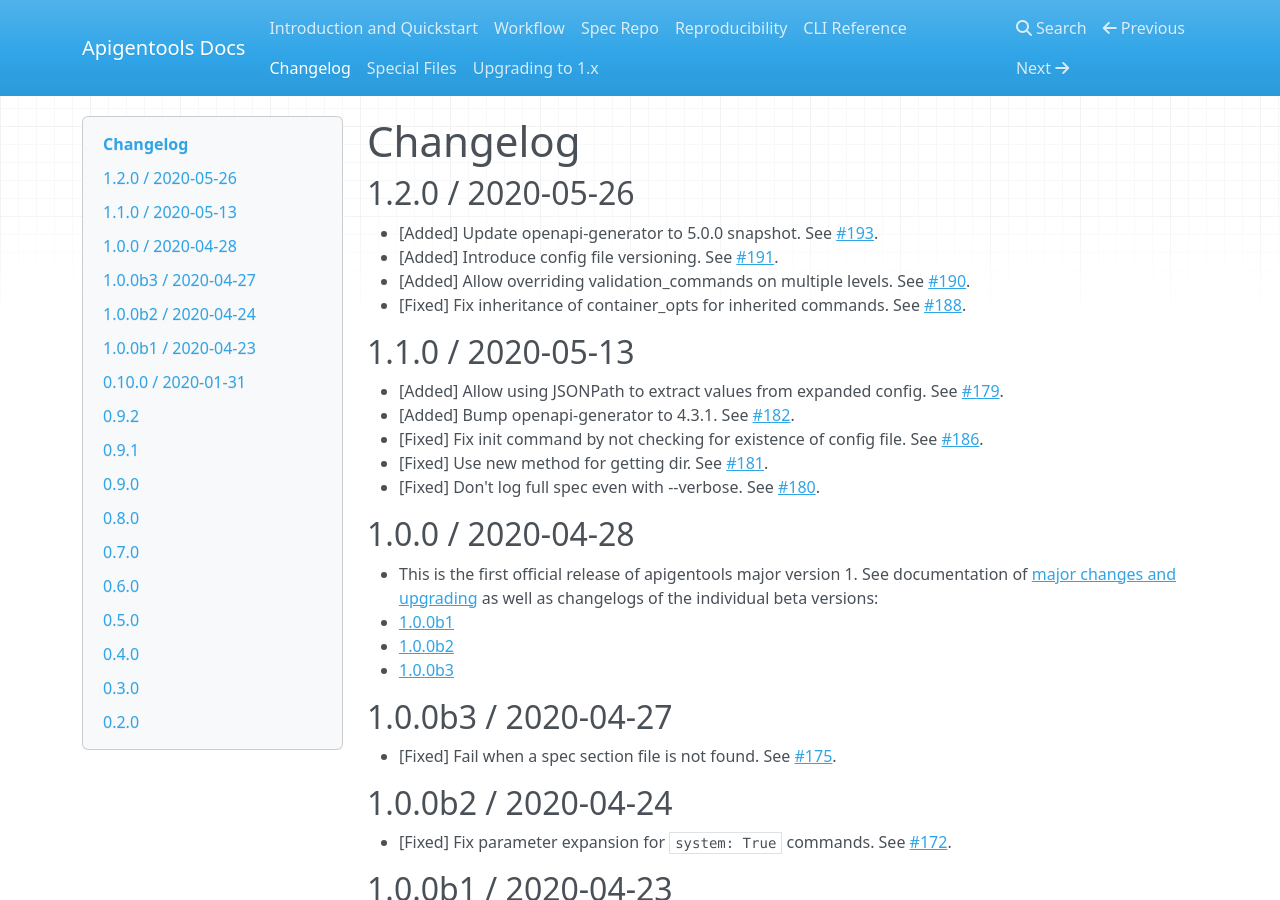
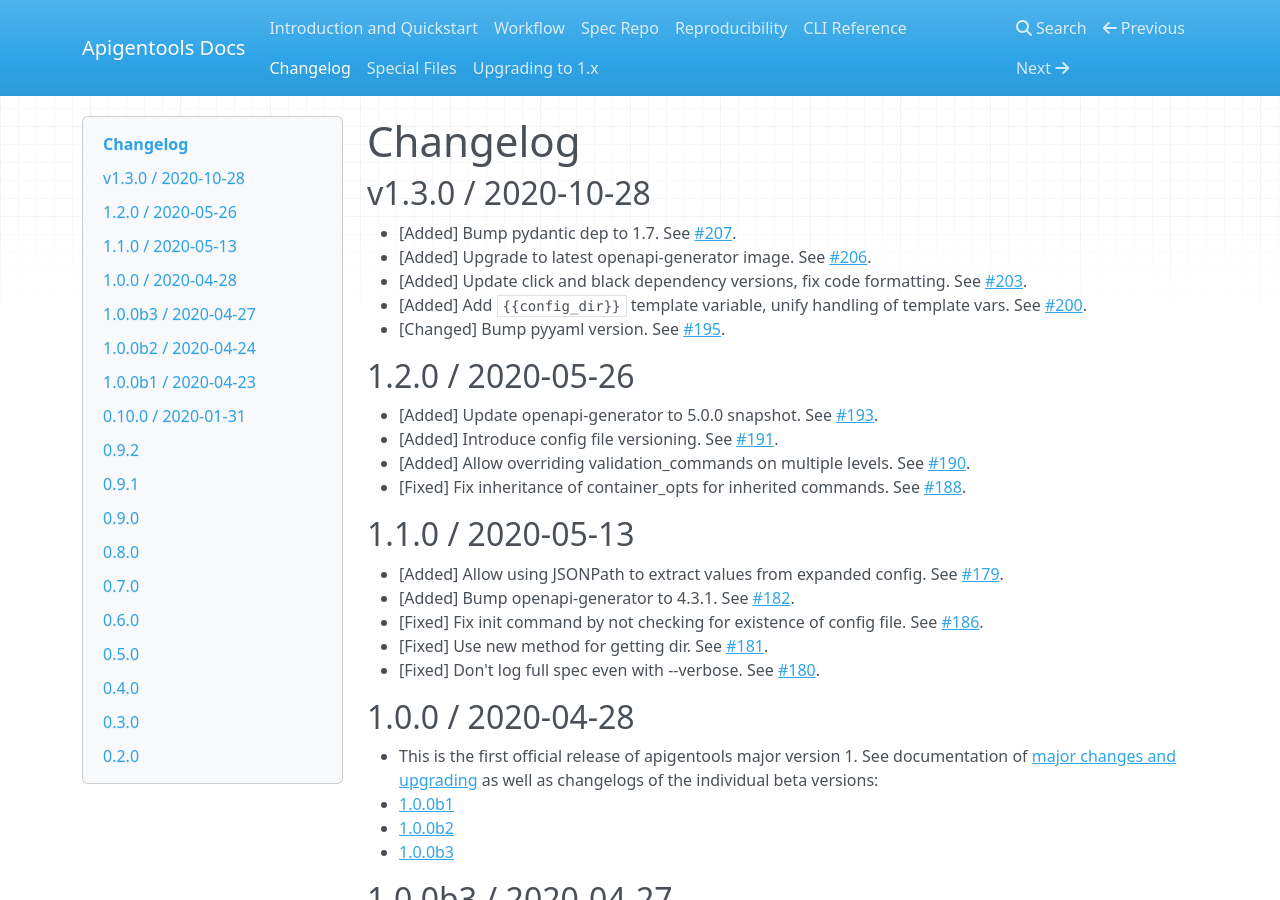
Before and after one commit to DataDog/apigentools, an MkDocs documentation site: the page built from docs/changelog.md, in a window 1280 px wide and 900 px high. Built offline with MkDocs 1.6.1, drawn with Linux system fonts in a browser that asks for light colours; nearby versions of some CDN libraries.

Commit message:
Prep 1.3.0 release, add larger gitignore, update release docs (#208)

```diff
--- a/docs/changelog.md
+++ b/docs/changelog.md
@@ -1,4 +1,12 @@
 # Changelog
+
+## v1.3.0 / 2020-10-28
+
+* [Added] Bump pydantic dep to 1.7. See [#207](https://github.com/DataDog/apigentools/pull/207).
+* [Added] Upgrade to latest openapi-generator image. See [#206](https://github.com/DataDog/apigentools/pull/206).
+* [Added] Update click and black dependency versions, fix code formatting. See [#203](https://github.com/DataDog/apigentools/pull/203).
+* [Added] Add `{{config_dir}}` template variable, unify handling of template vars. See [#200](https://github.com/DataDog/apigentools/pull/200).
+* [Changed] Bump pyyaml version. See [#195](https://github.com/DataDog/apigentools/pull/195).
 
 ## 1.2.0 / 2020-05-26
 
```
Also changed, not shown: RELEASING.md (+1 -1 lines), 1 other file.
